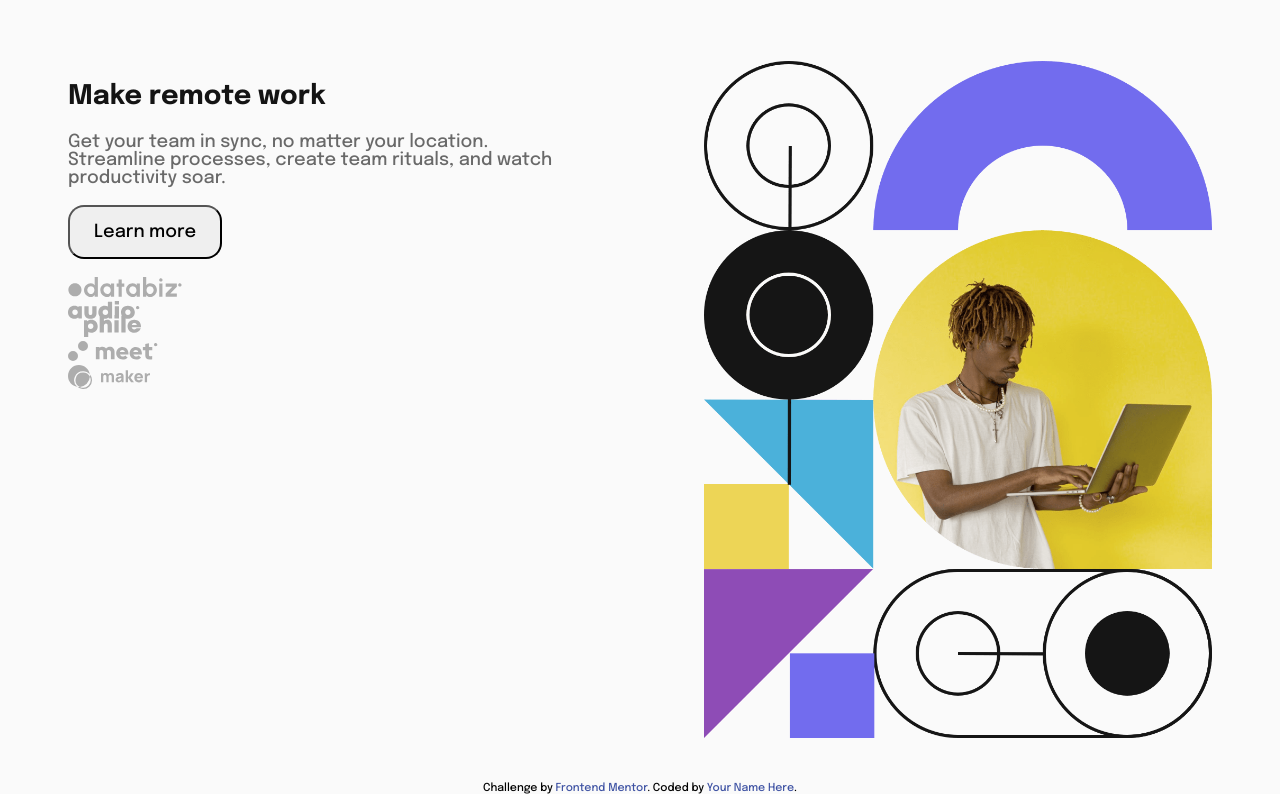
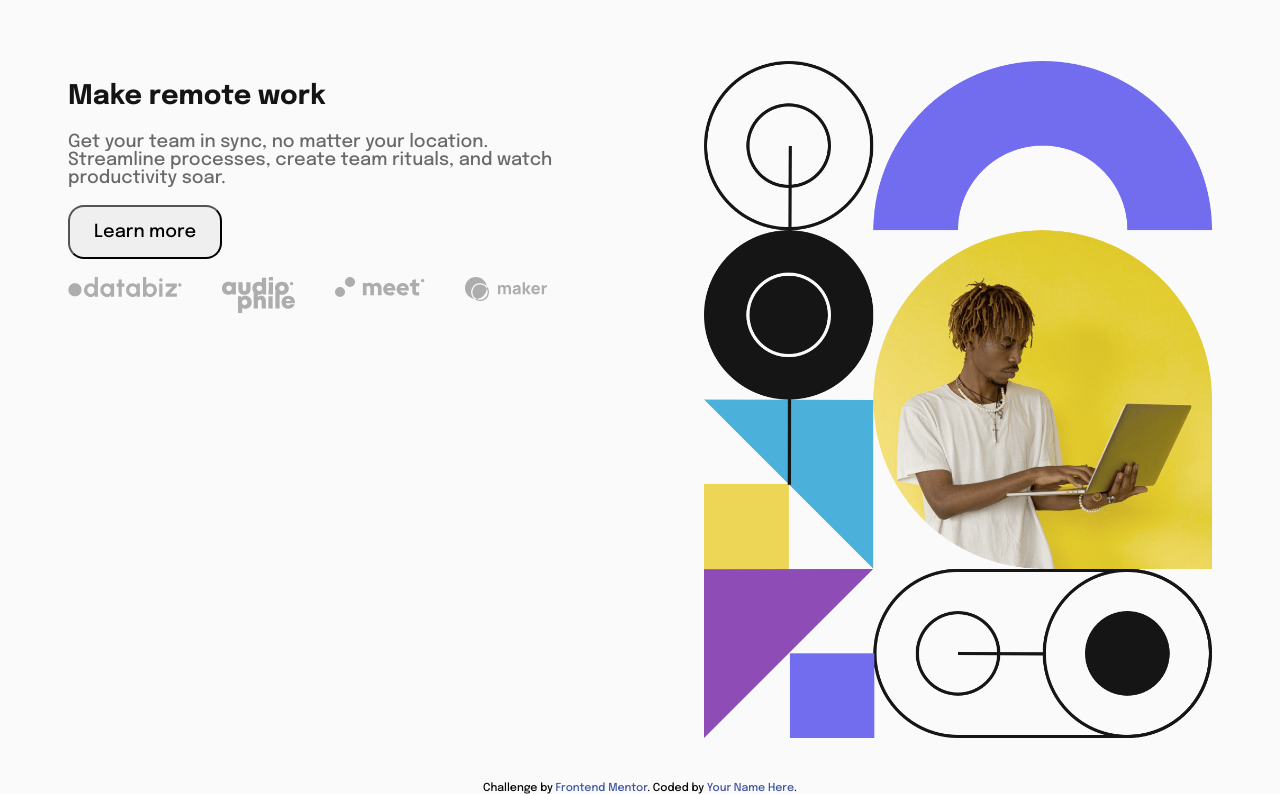
Before and after one commit to wishba/intro-section-with-dropdown-navigation, a plain HTML site: page index.html in a window 1280 px wide. Shown: the part 113-907 px from the top of the page. Drawn offline with Linux system fonts and the light colour scheme.

Commit message:
gap list big screen

```diff
--- a/style.css
+++ b/style.css
@@ -147,6 +147,16 @@ li {
   width: 100%;
 }
 
+.section__list {
+  display: flex;
+  width: 100%;
+  gap: 1.75rem;
+}
+
+.section__list img {
+  width: 100%;
+}
+
 .attribution {
   font-size: 11px;
   text-align: center;
@@ -163,16 +173,6 @@ li {
 
   .section__body {
     margin: 1rem;
-  }
-
-  .section__list {
-    display: flex;
-    width: 100%;
-    gap: 1.75rem;
-  }
-
-  .section__list img {
-    width: 100%;
   }
 }
 
@@ -271,4 +271,8 @@ li {
     max-width: 76.5rem;
     margin: auto;
   }
+
+  .section__list {
+    gap: 2.5rem;
+  }
 }
```
